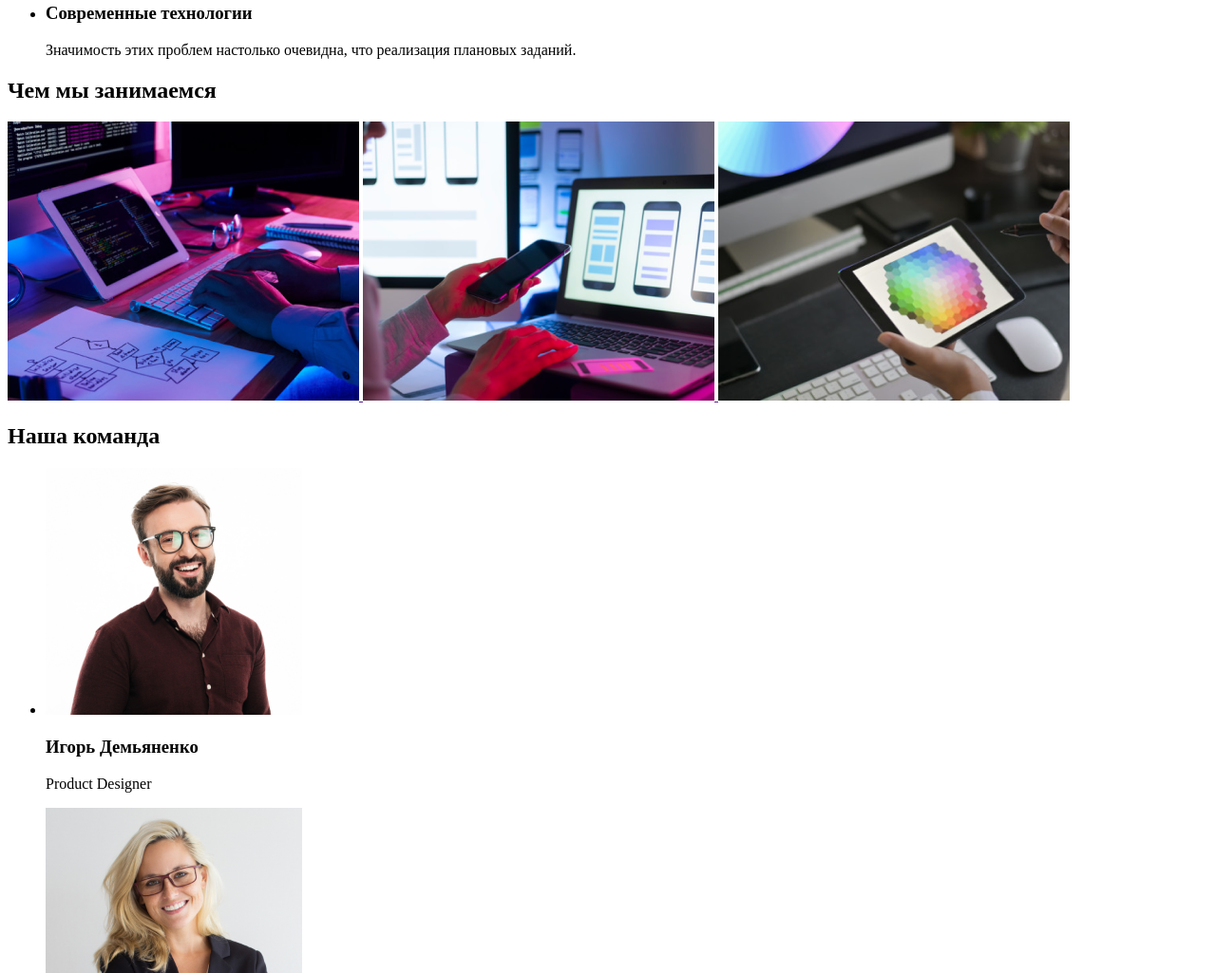
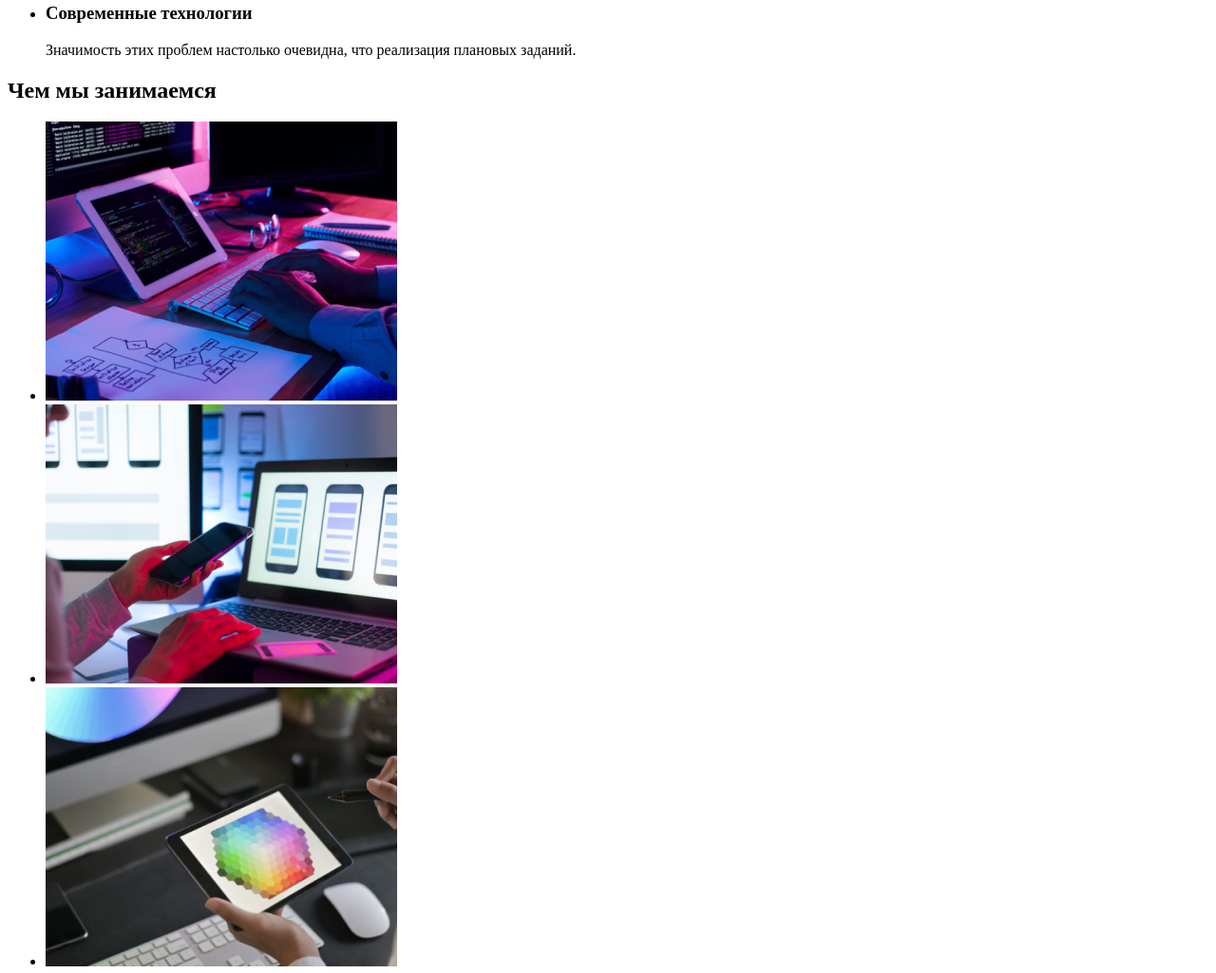
Before and after one commit to ViktoriaMarch/goit-markup-hw-01, a plain HTML site: page index.html in a window 1280 px wide. Shown: the part 532-1557 px from the top of the page at 95% size. Drawn offline with Linux system fonts and the light colour scheme.

Commit message:
Змінює посилання но фото

```diff
--- a/index.html
+++ b/index.html
@@ -9,9 +9,7 @@
   <body>
     <header>
       <nav>
-        <a href="https://viktoriamarch.github.io/goit-markup-hw-01/"
-          >WebStudio</a
-        >
+        <a href="">WebStudio</a>
         <ul>
           <li><a href="">Студия</a></li>
           <li><a href=""> Портфолио</a></li>
@@ -67,11 +65,11 @@
       <!-- Чем занимаемся -->
       <section>
         <h2>Чем мы занимаемся</h2>
-        <a href="">
-          <img src="./images/box1.png" alt="анализуем" width="370" />
-          <img src="./images/box2.png" alt="делаем" width="370" />
-          <img src="./images/box3.png" alt="выбираем" width="370" />
-        </a>
+        <ul>
+          <li> <img src="./images/box1.png" alt="анализуем" width="370" /> </li>
+          <li> <img src="./images/box2.png" alt="делаем" width="370" /></li>
+          <li> <img src="./images/box3.png" alt="выбираем" width="370" /></li>
+      </ul>
       </section>
       <!--команда  -->
       <section>
@@ -105,8 +103,8 @@
     <footer>
       <a href="">WebStudio</a>
       <address>
-        <p>г. Киев, пр-т Леси Украинки, 26</p>
         <ul>
+          <li><a href="https://www.google.com/maps/place/бульвар+Лесі+Українки,+26,+Київ,+02000/@50.4265807,30.5361971,17z/data=!4m13!1m7!3m6!1s0x40d4cf0e033ecbe9:0x57a4dffefec77da0!2z0LHRg9C70YzQstCw0YAg0JvQtdGB0ZYg0KPQutGA0LDRl9C90LrQuCwgMjYsINCa0LjRl9CyLCAwMjAwMA!3b1!8m2!3d50.4265807!4d30.5383858!3m4!1s0x40d4cf0e033ecbe9:0x57a4dffefec77da0!8m2!3d50.4265807!4d30.5383858">г. Киев, пр-т Леси Украинки, 26</a></li>
           <li><a href="mailto:info@example.com">info@example.com</a></li>
           <li><a href="tel:+380991111111">+38 099 111 11 11</a></li>
         </ul>
```
